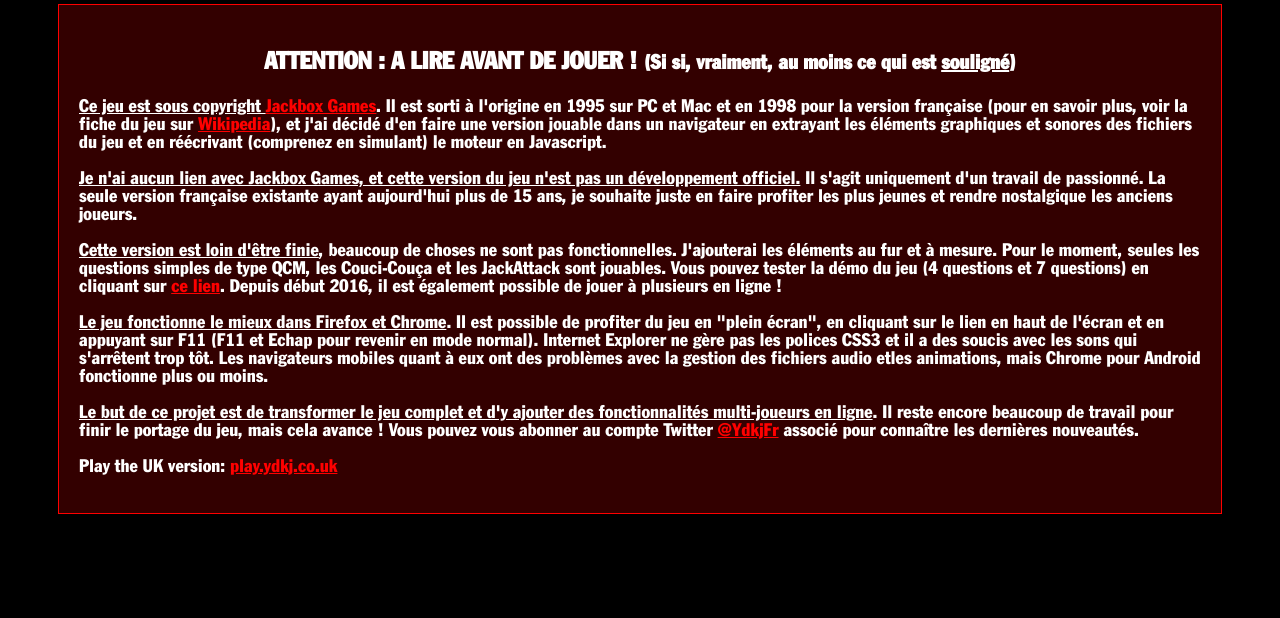
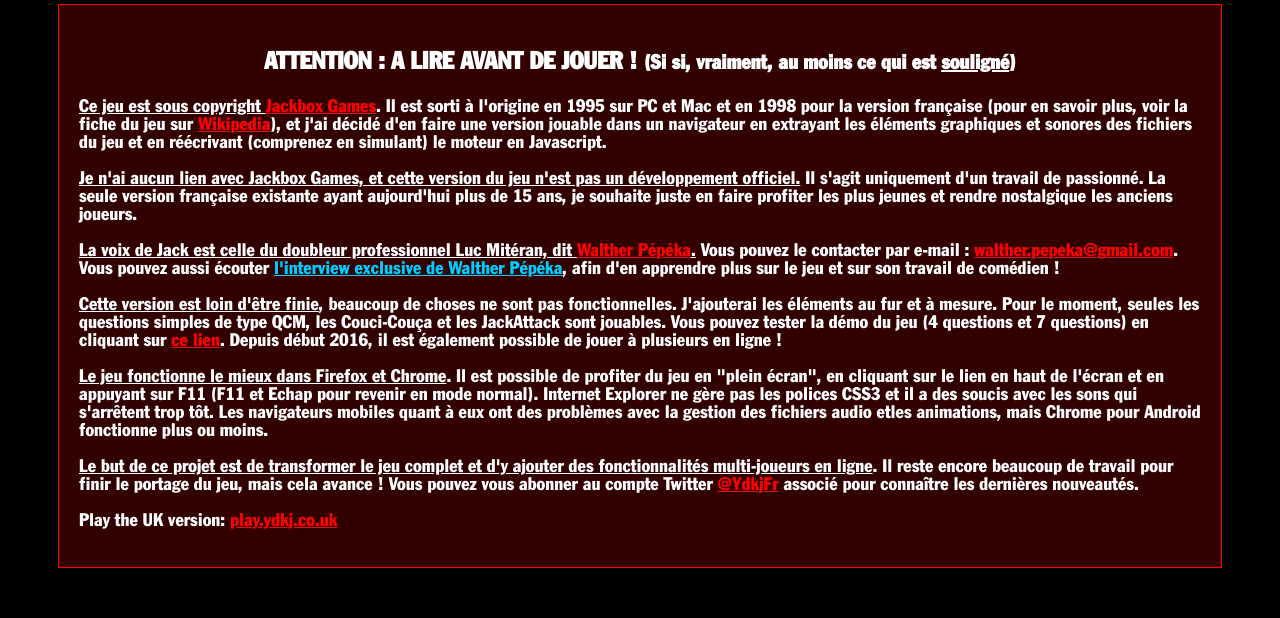
Before and after one commit to Mwyann/ydkjs, a PHP site: page /index.php in a window 1280 px wide. Shown: the part 587-1205 px from the top of the page. Before the commit the page ends 1101 px from the top, so only its background shows below. Run offline with PHP 8.4, Linux system fonts and the light colour scheme.

Commit message:
Ajout du lien vers le site de Walther et l'interview (index)
git-svn-id: https://svn.ydkjs.eu@171 474cd47a-f06f-4151-8730-396d9296b85e

```diff
--- a/html/index.php
+++ b/html/index.php
@@ -202,6 +202,8 @@ if (!isset($_SESSION['id'])) {
                 <br/>
                 <u>Je n'ai aucun lien avec Jackbox Games, et cette version du jeu n'est pas un développement officiel.</u> Il s'agit uniquement d'un travail de passionné. La seule version française existante ayant aujourd'hui plus de 15 ans, je souhaite juste en faire profiter les plus jeunes et rendre nostalgique les anciens joueurs.<br/>
                 <br/>
+                <u>La voix de Jack est celle du <a href="http://www.wppk.fr/" style="color:#FFF">doubleur professionnel Luc Mitéran, dit <span style="color:#F00"><u>Walther Pépéka</u></span></a>.</u> Vous pouvez le contacter par e-mail : <a href="mailto:walther.pepeka@gmail.com" style="color:#F00">walther.pepeka@gmail.com</a>.<br/>Vous pouvez aussi écouter <a href="http://www.ydkj.fr/itv/" style="color:#0CF">l'interview exclusive de Walther Pépéka</a>, afin d'en apprendre plus sur le jeu et sur son travail de comédien !<br/>
+                <br/>
                 <u>Cette version est loin d'être finie</u>, beaucoup de choses ne sont pas fonctionnelles. J'ajouterai les éléments au fur et à mesure. Pour le moment, seules les questions simples de type QCM, les Couci-Couça et les JackAttack sont jouables. Vous pouvez tester la démo du jeu (4 questions et 7 questions) en cliquant sur <a style="color:#F00" href="http://demo.ydkj.fr/">ce lien</a>. Depuis début 2016, il est également possible de jouer à plusieurs en ligne !<br/>
                 <br/>
                 <u>Le jeu fonctionne le mieux dans Firefox et Chrome</u>. Il est possible de profiter du jeu en "plein écran", en cliquant sur le lien en haut de l'écran et en appuyant sur F11 (F11 et Echap pour revenir en mode normal). Internet Explorer ne gère pas les polices CSS3 et il a des soucis avec les sons qui s'arrêtent trop tôt. Les navigateurs mobiles quant à eux ont des problèmes avec la gestion des fichiers audio etles animations, mais Chrome pour Android fonctionne plus ou moins.<br/>
```
